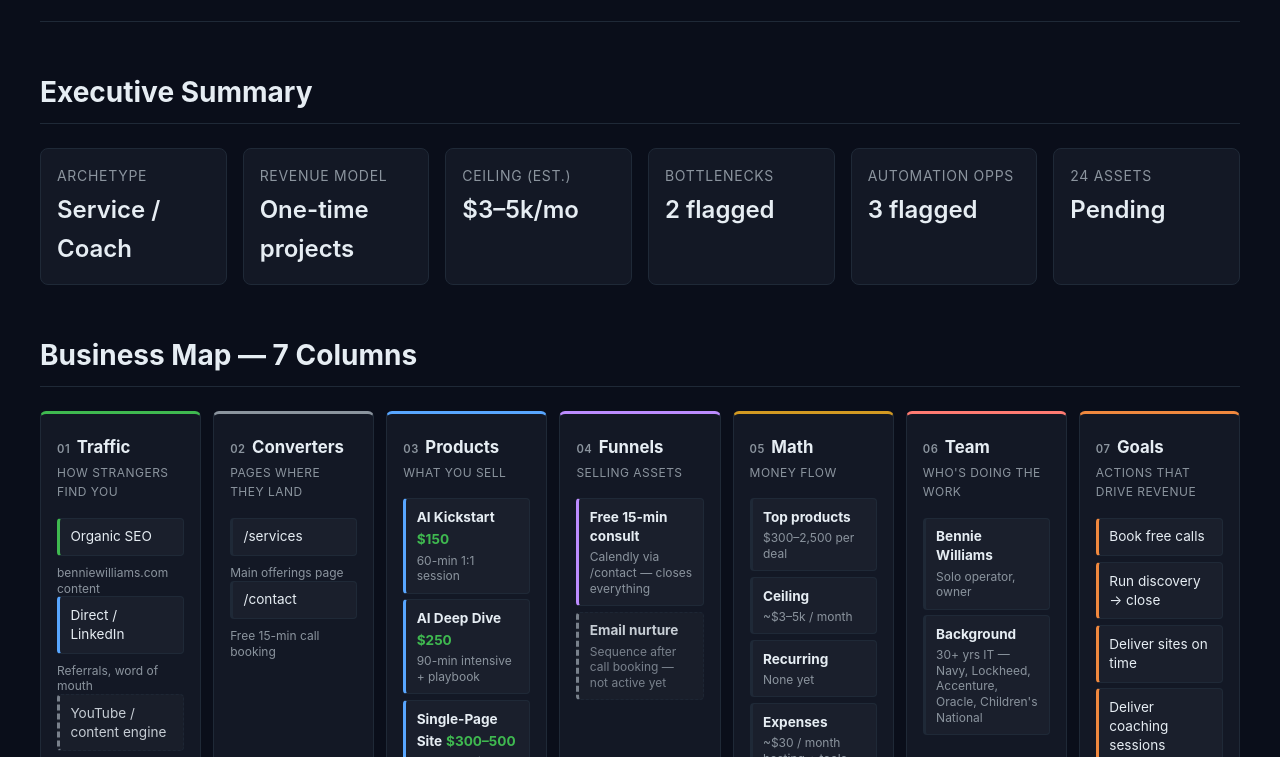
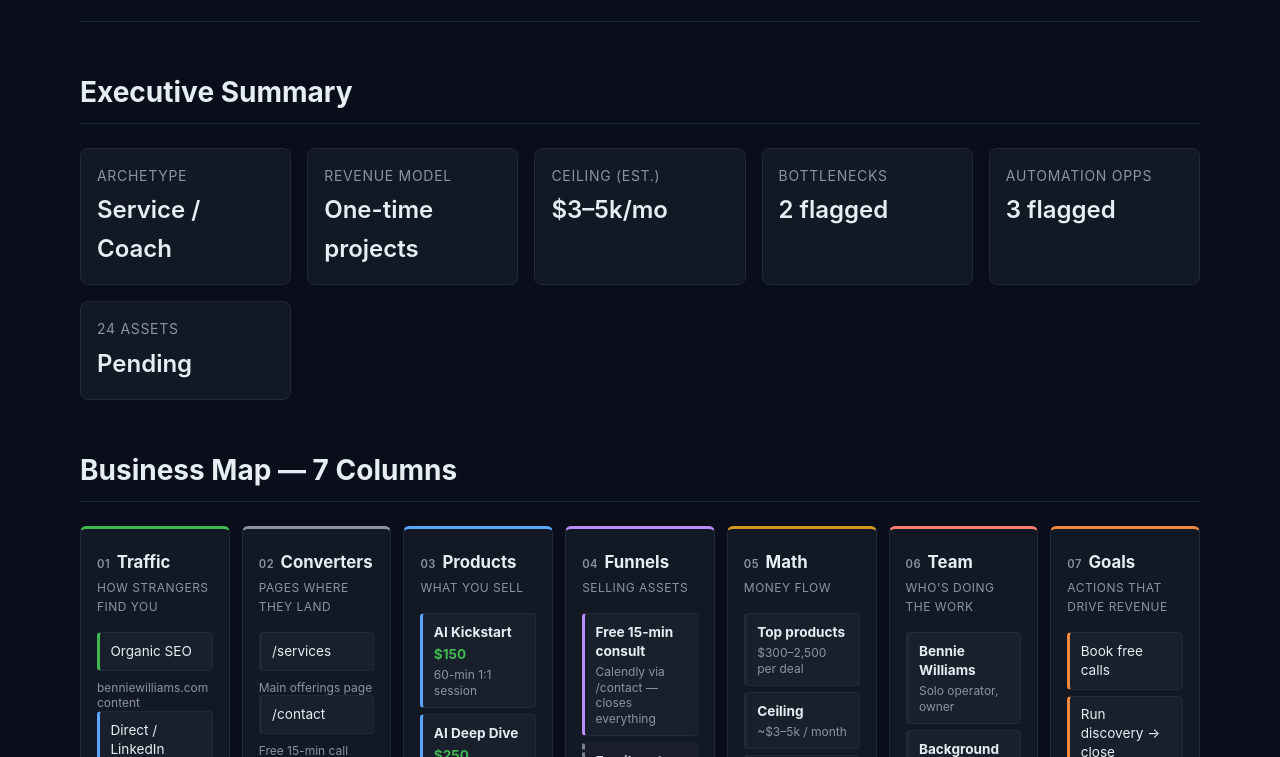
Before and after one commit to MDsniper/hermes-xray-reports, a plain HTML site: page reports/bennie-williams-xray-2026-06-25.html in a window 1280 px wide. Shown: the part 135-892 px from the top of the page. Drawn offline with Linux system fonts and the light colour scheme.

Commit message:
Container width 90% with side margins - reduces crowding

```diff
--- a/reports/bennie-williams-xray-2026-06-25.html
+++ b/reports/bennie-williams-xray-2026-06-25.html
@@ -27,7 +27,7 @@
     color: var(--text);
     line-height: 1.6;
   }
-  .container { width: 100%; padding: 2rem 2.5rem; }
+  .container { width: 90%; margin: 0 auto; padding: 2rem 1rem; }
   header {
     border-bottom: 1px solid var(--border);
     padding-bottom: 1.5rem;
```
